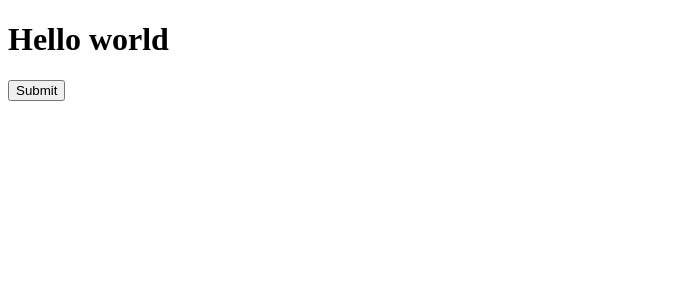
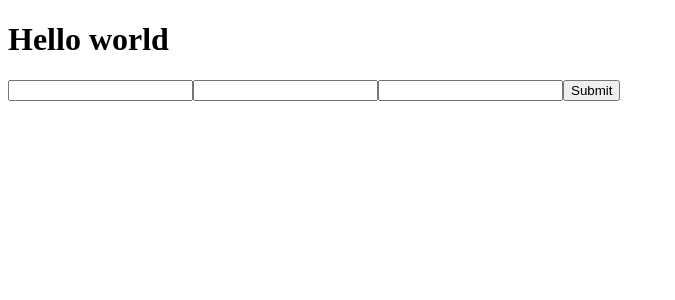
Before and after one commit to SashaSkryd/blog-frontend, a React (Create React App) app: page /auth in a window 1280 px wide. Shown: the top 300 px of the page, without its empty margins (0-675 px from the left). Built offline with nearby package versions, Linux system fonts and the light colour scheme.

Commit message:
submit form

```diff
--- a/package.json
+++ b/package.json
@@ -8,18 +8,21 @@
     "@testing-library/react": "^11.2.7",
     "@testing-library/user-event": "^12.8.3",
     "axios": "^0.21.1",
+    "formik": "^2.2.9",
     "modern-normalize": "^1.1.0",
     "node-sass": "^6.0.1",
     "persist": "^0.2.7",
     "react": "^17.0.2",
     "react-dom": "^17.0.2",
     "react-redux": "^7.2.4",
+    "react-router-dom": "^5.2.0",
     "react-scripts": "4.0.3",
     "redux": "^4.1.0",
     "redux-logger": "^3.0.6",
     "redux-persist": "^6.0.0",
     "sass": "^1.35.1",
-    "web-vitals": "^1.1.2"
+    "web-vitals": "^1.1.2",
+    "yup": "^0.32.9"
   },
   "scripts": {
     "start": "react-scripts start",
--- a/src/App.js
+++ /dev/null
@@ -1,25 +0,0 @@
-import "./App.scss";
-import { connect } from "react-redux";
-import userAuth from "./redux/operations/userOperations";
-
-function App(props) {
-  const clickHandler = () => {
-    props.register({
-      nickname: "Jora",
-      password: "12345",
-    });
-  };
-
-  return (
-    <div className="App">
-      <h1>Hello world</h1>
-      <button onClick={clickHandler}>Submit</button>
-    </div>
-  );
-}
-
-const mapDispatchToProps = {
-  register: userAuth.register,
-};
-
-export default connect(null, mapDispatchToProps)(App);
--- /dev/null
+++ b/src/App.jsx
@@ -0,0 +1,34 @@
+import "./App.scss";
+import { Suspense } from "react";
+import { Switch } from "react-router-dom";
+import { connect } from "react-redux";
+import PrivateRoute from "./privateRoute";
+import PublicRoute from "./publicRoute";
+import routes from "./routes";
+import userAuth from "./redux/operations/userOperations";
+
+function App(props) {
+  const routesMap = routes.map((route) => {
+    return route.privated ? (
+      <PrivateRoute key={route.path} {...route} />
+    ) : (
+      <PublicRoute key={route.path} {...route} />
+    );
+  });
+  return (
+    <>
+      <div className="App">
+        <h1>Hello world</h1>
+      </div>
+      <Suspense fallback="Loading">
+        <Switch>{routesMap}</Switch>
+      </Suspense>
+    </>
+  );
+}
+
+const mapDispatchToProps = {
+  register: userAuth.register,
+};
+
+export default connect(null, mapDispatchToProps)(App);
--- a/src/index.js
+++ b/src/index.js
@@ -1,14 +1,17 @@
 import React from "react";
 import ReactDOM from "react-dom";
 import App from "./App";
-import { Provider } from 'react-redux';
-import store from './redux/store'
+import { Provider } from "react-redux";
+import { BrowserRouter } from "react-router-dom";
+import store from "./redux/store";
 import "./index.scss";
 
 ReactDOM.render(
   <React.StrictMode>
     <Provider store={store}>
-      <App />
+      <BrowserRouter>
+        <App />
+      </BrowserRouter>
     </Provider>
   </React.StrictMode>,
   document.getElementById("root"),
--- a/src/pages/auth/auth.jsx
+++ b/src/pages/auth/auth.jsx
@@ -0,0 +1,51 @@
+import React, { useState } from "react";
+import { Formik, Form, Field, ErrorMessage } from "formik";
+import * as Yup from "yup";
+import userOperations from "../../redux/operations/userOperations"
+import { useDispatch } from "react-redux";
+
+const schema = Yup.object().shape({
+  name: Yup.string()
+    .min(3, "Некорректная длинна поля!")
+    .max(30, "Превышен лимит символов!")
+    .required("Введите имя"),
+  email: Yup.string().email("Введите почту!").required("Введите почту!"),
+  password: Yup.string()
+    .min(8, "Некорректная длинна поля!")
+    .max(16, "Превышен лимит символов!")
+    .required("Введите пароль!"),
+});
+export default function Auth() {
+  const [isSubmitting, setSubmitting] = useState(false);
+  const dispatch = useDispatch();
+
+
+  return (
+    <>
+      <Formik
+        initialValues={{ name: "", email: "", password: "" }}
+        onSubmit={(values) => {
+          setSubmitting(true);
+          dispatch(userOperations.register(values))
+          setTimeout(() => {
+            alert(JSON.stringify(values, null, 2));
+            setSubmitting(false);
+          }, 400);
+        }}
+        validationSchema={schema}
+      >
+          <Form>
+            <Field type="name" name="name" />
+            <ErrorMessage name="name" component="div" />
+            <Field type="email" name="email" />
+            <ErrorMessage name="email" component="div" />
+            <Field type="password" name="password" />
+            <ErrorMessage name="password" component="div" />
+            <button type="submit" disabled={isSubmitting}>
+              Submit
+            </button>
+          </Form>
+      </Formik>
+    </>
+  );
+}
--- a/src/pages/home/home.jsx
+++ b/src/pages/home/home.jsx
@@ -0,0 +1,5 @@
+import React from "react";
+
+export default function Home() {
+  return <h1>HOME</h1>;
+}
--- a/src/pages/notFound/notFound.jsx
+++ b/src/pages/notFound/notFound.jsx
@@ -0,0 +1,12 @@
+import React from "react"
+import { Link } from "react-router-dom"
+
+const NotFoundView = () => {
+  return (
+    <div className="NotFoundWrapper">
+      <p> 404. Page, not found.</p>
+      <Link to="/auth"> You can go back to the home page</Link>
+    </div>
+  )
+}
+export default NotFoundView
--- /dev/null
+++ b/src/privateRoute.js
@@ -0,0 +1,25 @@
+import React, { Component } from "react";
+import { Route, Redirect } from "react-router-dom";
+import { connect } from "react-redux";
+
+const PrivateRoute = ({
+  component: Component,
+  redirectTo,
+  token,
+  ...routeProps
+}) => {
+  return (
+    <Route
+      {...routeProps}
+      render={(props) =>
+        token ? <Component {...props} /> : <Redirect to={redirectTo} />
+      }
+    />
+  );
+};
+
+const mapStateToProps = (state) => ({
+  token: state.auth.token,
+});
+
+export default connect(mapStateToProps, null)(PrivateRoute);
--- /dev/null
+++ b/src/publicRoute.js
@@ -0,0 +1,29 @@
+import React, { Component } from "react";
+import { Route, Redirect } from "react-router-dom";
+import { connect } from "react-redux";
+
+const PublicRoute = ({
+  component: Component,
+  redirectTo,
+  token,
+  ...routeProps
+}) => {
+  return (
+    <Route
+      {...routeProps}
+      render={(props) =>
+        token && routeProps.restricted ? (
+          <Redirect to={redirectTo} />
+        ) : (
+          <Component {...props} />
+        )
+      }
+    />
+  );
+};
+
+const mapStateToProps = (state) => ({
+  token: state.auth.token,
+});
+
+export default connect(mapStateToProps, null)(PublicRoute);
--- a/src/redux/operations/userOperations.js
+++ b/src/redux/operations/userOperations.js
@@ -1,7 +1,7 @@
 import authActions from "../actions/userActions";
 import axios from "axios";
 
-axios.defaults.baseURL = "https://blog-server-practice.herokuapp.com";
+axios.defaults.baseURL = "http://localhost:5500";
 
 const token = {
   set(token) {
--- /dev/null
+++ b/src/routes.js
@@ -0,0 +1,33 @@
+import { lazy } from "react";
+
+const routes = [
+  {
+    label: "Домашняя страница",
+    path: "/",
+    exact: true,
+    component: lazy(() => import("./pages/home/home")),
+    redirectTo: "/auth",
+    privated: true,
+    restricted: true,
+  },
+  {
+    label: "Страница авторизации",
+    path: "/auth",
+    exact: true,
+    component: lazy(() => import("./pages/auth/auth")),
+    redirectTo: "/auth",
+    privated: false,
+    restricted: true,
+  },
+  {
+    label: "Страница не найдена",
+    // path: "/notFound",
+    exact: true,
+    component: lazy(() => import("./pages/notFound/notFound")),
+    redirectTo: "/notFound",
+    privated: false,
+    restricted: true,
+  },
+];
+
+export default routes;
```
Also changed, not shown: 1 other file (tests, documents, lock files or other folders).
